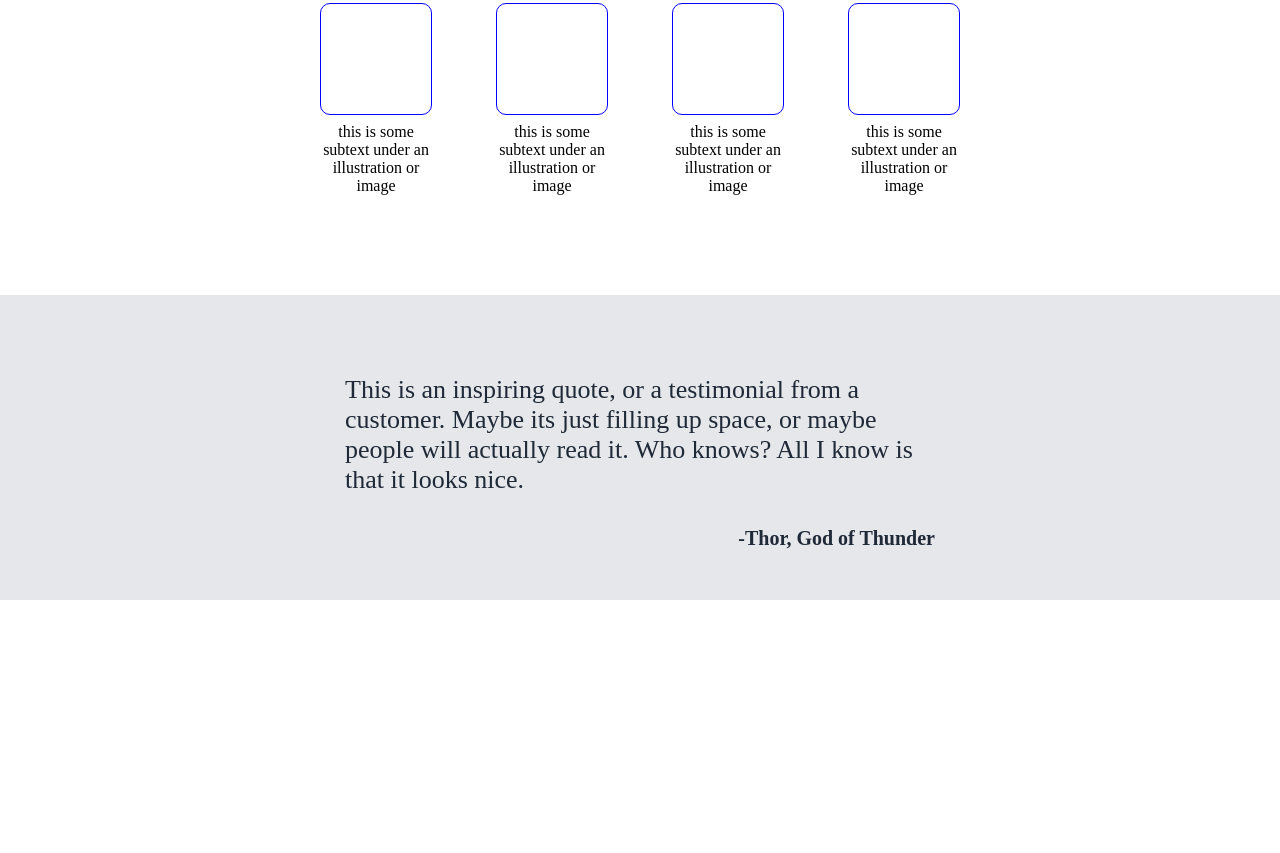
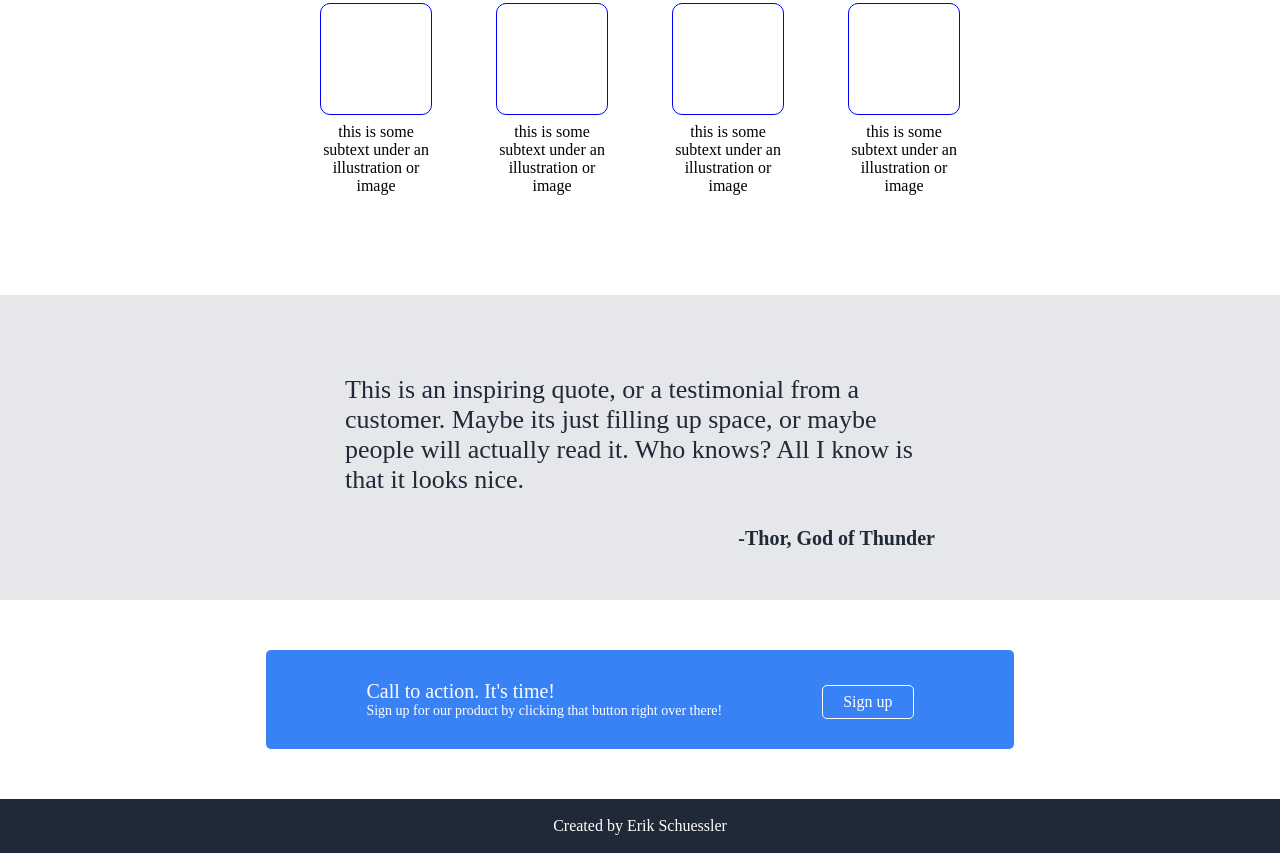
Before and after one commit to Brainspeck/Landing-Page-The-Odin-Project, a plain HTML site: page index.html in a window 1280 px wide. Shown: the part 448-1301 px from the top of the page. Before the commit the page ends 1048 px from the top, so only its background shows below. Drawn offline with Linux system fonts and the light colour scheme.

Commit message:
add the action and footer sections

```diff
--- a/index.html
+++ b/index.html
@@ -65,6 +65,27 @@
     </div>
     <!--QUOTE END-->
 
+    <!--SIGN-UP -->
+    <div class="sign-up-main-container">
+        <div class="text-container">
+            <div class="paragraphs">
+                <p class="action">Call to action. It's time!</p>
+                <p class="sign-up-description">Sign up for our product by clicking that button right over there!</p>
+            </div>
+            <button class="sign-up" id="white">Sign up</button>
+        </div>
+
+    </div>
+    <!--SIGN-UP END-->
+
+    <!--FOOTER-->
+    <div class="footer-container">
+        <div class="created-by">
+            <p class="creator">Created by Erik Schuessler</p>
+        </div>
+    </div>
+    <!--FOOTER END-->
+
 
 
 
--- a/style.css
+++ b/style.css
@@ -135,3 +135,43 @@ button {
     margin-top: 2rem;
     color: #1F2937;
 }
+
+.sign-up-main-container {
+    padding: 50px;
+    display: flex;
+    color: white;
+    justify-content: center;
+}
+
+.text-container {
+    background-color: #3882F6;
+    padding: 30px 100px;
+    border-radius: 5px;
+    display: flex;
+    justify-content: space-around;
+}
+
+.action {
+    font-size: 20px;
+}
+
+.sign-up-description {
+    font-size: 14px;
+}
+
+.button-container {
+    background-color: #3882F6;
+}
+
+
+#white {
+    border: 1px solid white;
+    margin-left: 100px;
+}
+
+.footer-container {
+    background-color: #1F2937;
+    color: white;
+    padding: 18px;
+    text-align: center;
+}
```
